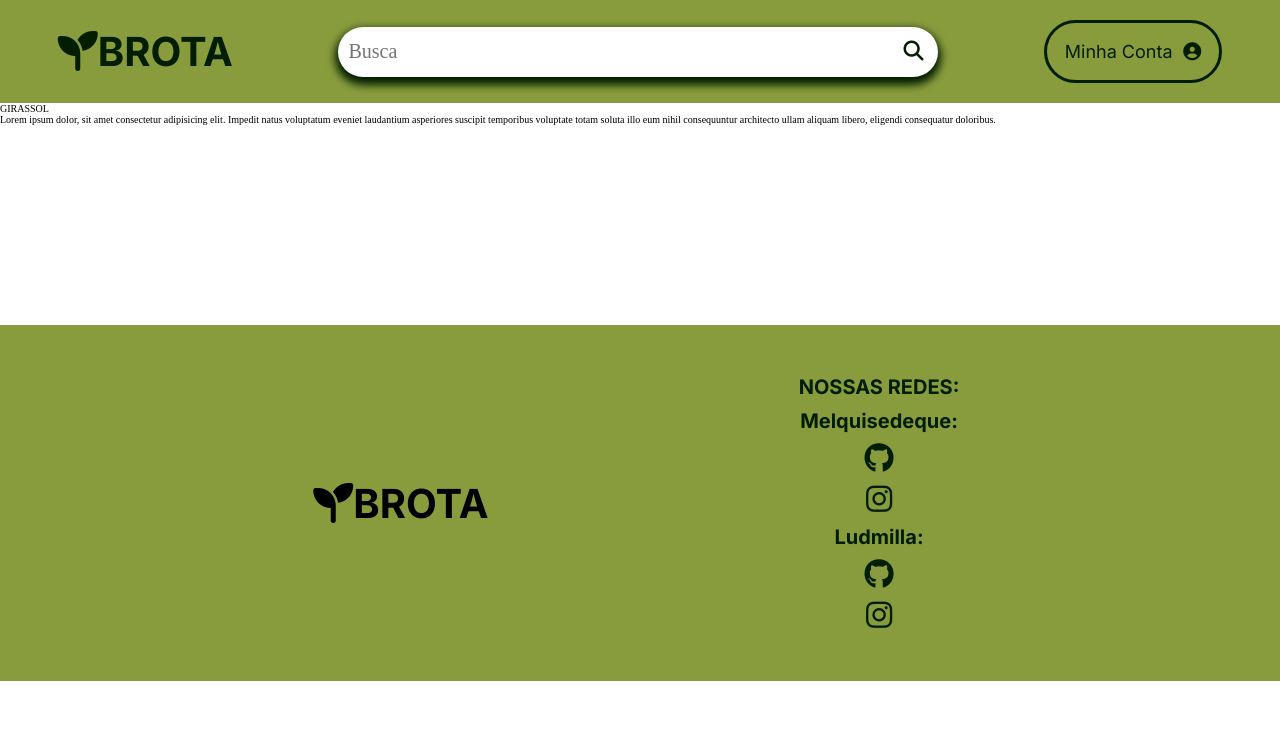
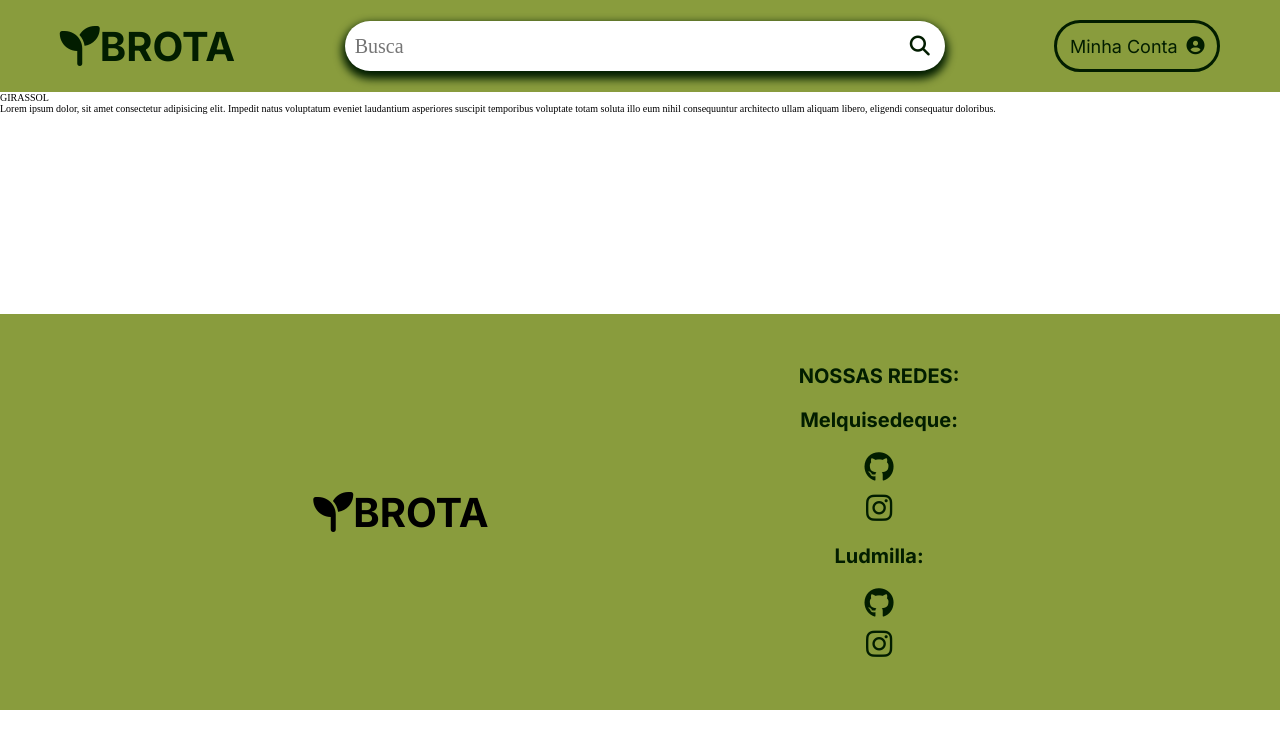
Before and after one commit to MelquisedequeVital/Projeto_Brota-LM_2024.1, a plain HTML site: page pag1.html in a window 1280 px wide. Drawn offline with Linux system fonts and the light colour scheme.

Commit message:
cores mudadas e footer mais bonito

```diff
--- a/style.css
+++ b/style.css
@@ -95,10 +95,10 @@ header{
     display: flex;
     align-items: center;
     justify-content: center;
-    gap: 0.6em;
+    gap: 0.5em;
     border:  solid;
     border-radius: 50px;
-    padding: 1em;
+    padding: 0.7em;
 }
 
 .conta:hover{
@@ -280,13 +280,17 @@ footer {
 
 }
 
+.nome-redes{
+    padding: 0.5em;
+}
+
 .logo_redes{
     display: flex;
     gap: 5rem;
 }
 
 .logo_redes a{
-    margin: 0.5em;
+    padding: 0.5rem;
 }
 
 .fa-brands{
```
Also changed, not shown: index.html (+1 -1 lines).
